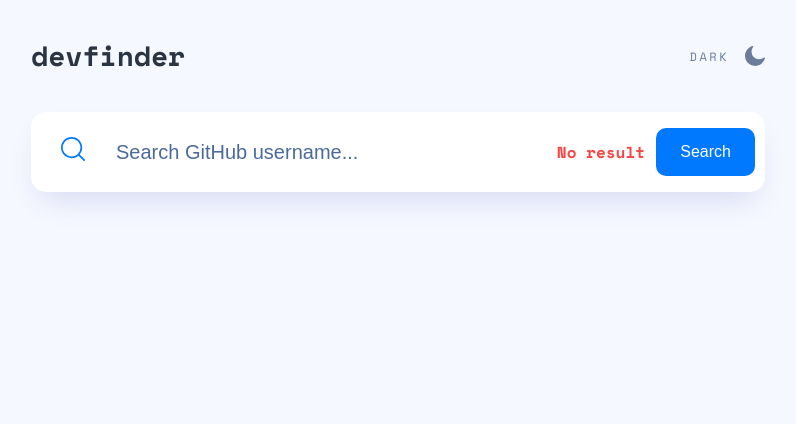
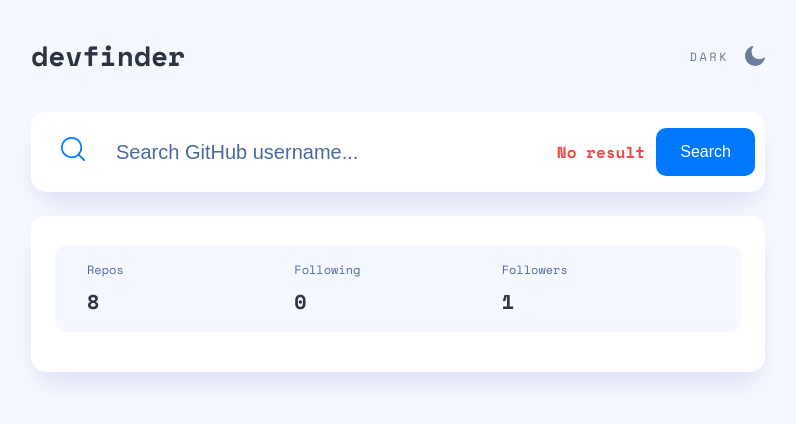
Before and after one commit to eronryabets/github_user_search, a React (Create React App) app: page / in a window 1280 px wide. Shown: the top 424 px of the page, without its empty margins (242-1038 px from the left). Built offline with nearby package versions, Linux system fonts and the light colour scheme.

Commit message:
Statistic component

```diff
--- a/src/App.tsx
+++ b/src/App.tsx
@@ -1,12 +1,16 @@
 import {Container} from "./components/Container";
 import {TheHeader} from "./components/TheHeader";
 import {Search} from "./components/Search";
+import {UserCard} from "./components/UserCard";
+
+import { defaultUser} from "./mock";
 
 function App() {
   return (
     <Container>
         <TheHeader/>
         <Search hasError onSubmit={()=>{}}/>
+        <UserCard {...defaultUser}/>
     </Container>
   );
 }
--- /dev/null
+++ b/src/components/UserCard/UserCard.module.scss
@@ -0,0 +1,58 @@
+:global {
+  body[data-theme='light'] {
+    --ucard-bg: var(--white);
+    --bio-color: var(--gray-200);
+    --ucard-shadow: var(--shadow);
+  }
+
+  body[data-theme='dark'] {
+    --ucard-bg: var(--gray-400);
+    --bio-color: var(--white);
+    --ucard-shadow: unset;
+  }
+}
+
+.userCard {
+  margin: 1.5rem 0 3rem;
+  width: 100%;
+  padding: 30px 24px 40px;
+  background-color: var(--ucard-bg);
+  box-shadow: var(--ucard-shadow);
+  border-radius: 15px;
+//  display: grid;
+//  grid-template-columns: 70px 1fr;
+//  gap: 25px 20px;
+//
+//  &>*:nth-child(n + 3) {
+//    grid-column: 1 / span 2;
+//  }
+//
+//  @media (min-width: 767px) {
+//    grid-template-columns: 120px 1fr;
+//    padding: 40px;
+//    gap: 30px 40px;
+//  }
+//
+//  @media (min-width: 1024px) {
+//    gap: 30px 40px;
+//
+//    &>*:nth-child(n + 2) {
+//      grid-column: 2 / span 1;
+//    }
+//  }
+}
+
+.avatar {
+  border-radius: 50%;
+  max-width: 100%;
+}
+
+.bio {
+  font-size: 1rem;
+  line-height: 1.5;
+  color: var(--bio-color);
+
+  &.empty {
+    opacity: 0.75;
+  }
+}
--- /dev/null
+++ b/src/components/UserCard/UserCard.tsx
@@ -0,0 +1,13 @@
+import styles from './UserCard.module.scss';
+import {LocalGithubUser} from "../../types";
+import {UserStat} from "../UserStat";
+
+interface UserCardProps extends LocalGithubUser{ }
+
+export const UserCard = (props: UserCardProps) => (
+  <div className={styles.userCard}>
+    <UserStat repos={props.repos}
+              followers={props.followers}
+              following={props.following} />
+  </div>
+);
--- /dev/null
+++ b/src/components/UserCard/index.ts
@@ -0,0 +1 @@
+export * from './UserCard';
--- /dev/null
+++ b/src/components/UserStat/UserStat.module.scss
@@ -0,0 +1,38 @@
+:global {
+  body[data-theme='light'] {
+    --stat-bg: var(--gray-50);
+    --stat-color: var(--gray-300);
+  }
+
+  body[data-theme='dark'] {
+    --stat-bg: var(--gray-500);
+    --stat-color: var(--white);
+  }
+}
+
+.userStat {
+  background-color: var(--stat-bg);
+  color: var(--stat-color);
+  padding: 15px 32px;
+  border-radius: 10px;
+  display: grid;
+  grid-template-columns: repeat(3, 1fr);
+}
+
+.info {
+  display: flex;
+  flex-direction: column;
+  gap: 0.5rem;
+
+  &Title {
+    color: var(--gray-200);
+    font-size: 0.75rem;
+    line-height: 1.5;
+  }
+
+  &Number {
+    font-size: 1.25rem;
+    line-height: 1.5;
+    font-weight: 700;
+  }
+}
--- /dev/null
+++ b/src/components/UserStat/UserStat.tsx
@@ -0,0 +1,24 @@
+import styles from './UserStat.module.scss';
+import {LocalGithubUser} from "../../types";
+
+export interface UserStatProps extends Pick<
+    LocalGithubUser,
+    'repos' | 'followers' | 'following'
+> {}
+
+export const UserStat = ({repos, followers, following}: UserStatProps) => (
+    <div className={styles.userStat}>
+        <div className={styles.info}>
+            <div className={styles.infoTitle}>Repos</div>
+            <div className={styles.infoNumber}>{repos}</div>
+        </div>
+        <div className={styles.info}>
+            <div className={styles.infoTitle}>Following</div>
+            <div className={styles.infoNumber}>{following}</div>
+        </div>
+        <div className={styles.info}>
+            <div className={styles.infoTitle}>Followers</div>
+            <div className={styles.infoNumber}>{followers}</div>
+        </div>
+    </div>
+);
--- /dev/null
+++ b/src/components/UserStat/index.ts
@@ -0,0 +1 @@
+export * from './UserStat';
--- /dev/null
+++ b/src/mock/index.ts
@@ -0,0 +1,17 @@
+import { LocalGithubUser } from 'types';
+
+export const defaultUser: LocalGithubUser = {
+  "login": "eronryabets",
+  "id": 23005495,
+  "avatar": "https://avatars.githubusercontent.com/u/23005495?v=4",
+  "name": "Ihor Ryabets",
+  "company": "STR",
+  "blog": "drunar.space.com",
+  "location": "Ukraine",
+  "bio": "DevOps, Java, Python, JS, TS ",
+  "twitter": "drunars",
+  "repos": 8,
+  "followers": 1,
+  "following": 0,
+  "created": "2016-10-22T23:36:02Z",
+}
--- a/src/types/user.ts
+++ b/src/types/user.ts
@@ -9,7 +9,7 @@
   location: string,
   bio: string,
   twitter: string,
-  repos: string,
+  repos: number,
   followers: number,
   following: number,
   created: string,
```
